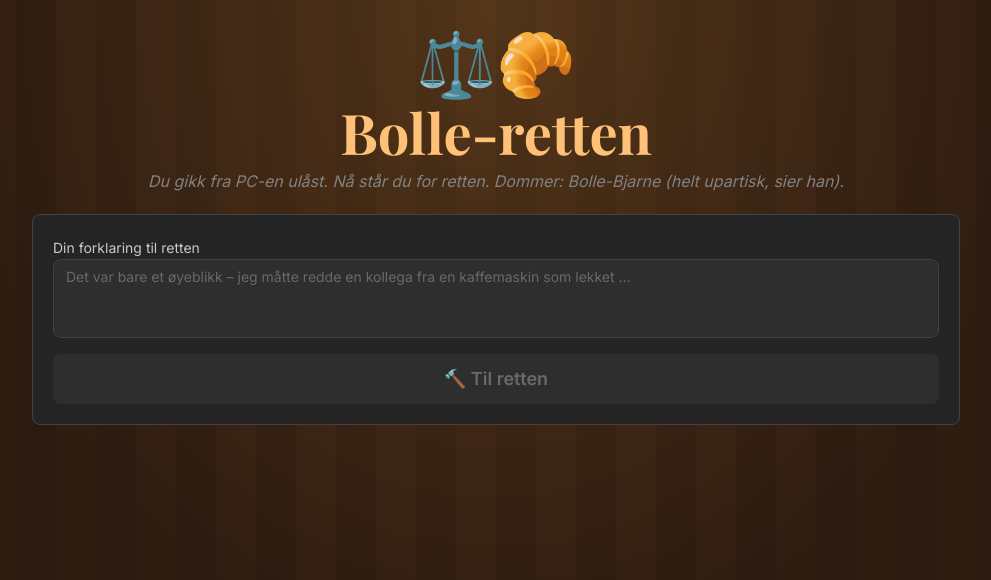
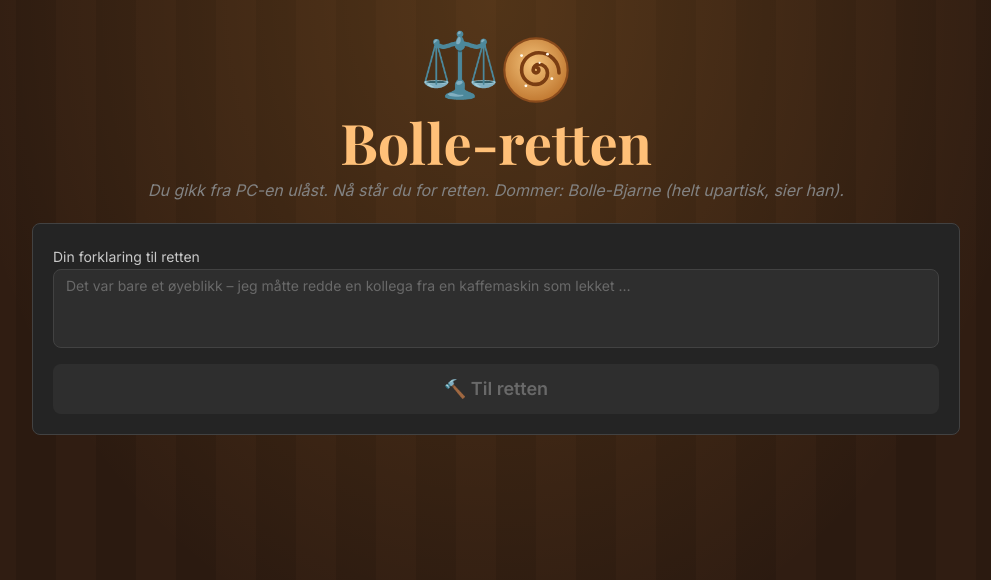
Before and after one commit to skadefryd26/lag3, a React (Vite) app in the folder frontend/: page / in a window 1280 px wide. Shown: the top 580 px of the page, without its empty margins (144-1135 px from the left). Built offline with nearby package versions, Linux system fonts and the light colour scheme.

Commit message:
Bolleregn, kanelbolle og minimumsstraff på 8 boller

```diff
--- /dev/null
+++ b/frontend/src/features/rettssal/components/BolleRegn.tsx
@@ -0,0 +1,39 @@
+import { useMemo } from "react";
+
+const bolleTyper = ["🥐", "🥯", "🍩", "🧁", "🥖", "☕"];
+
+export function BolleRegn({ antall }: { antall: number }) {
+  const boller = useMemo(
+    () =>
+      Array.from({ length: Math.min(Math.max(antall, 20), 120) }, (_, i) => ({
+        id: i,
+        ikon: bolleTyper[Math.floor(Math.random() * bolleTyper.length)],
+        left: Math.random() * 100,
+        delay: 1.6 + Math.random() * 2.5,
+        duration: 2.5 + Math.random() * 2.5,
+        size: 24 + Math.random() * 32,
+        spin: (Math.random() < 0.5 ? -1 : 1) * (180 + Math.random() * 540),
+      })),
+    [antall],
+  );
+
+  return (
+    <div className="bolleregn" aria-hidden>
+      {boller.map((b) => (
+        <span
+          key={b.id}
+          className="bolle"
+          style={{
+            left: `${b.left}vw`,
+            fontSize: b.size,
+            animationDelay: `${b.delay}s`,
+            animationDuration: `${b.duration}s`,
+            ["--spin" as string]: `${b.spin}deg`,
+          }}
+        >
+          {b.ikon}
+        </span>
+      ))}
+    </div>
+  );
+}
--- /dev/null
+++ b/frontend/src/features/rettssal/components/Kanelbolle.tsx
@@ -0,0 +1,27 @@
+export function Kanelbolle({ size = 64 }: { size?: number }) {
+  return (
+    <svg width={size} height={size} viewBox="0 0 100 100" role="img" aria-label="kanelbolle" style={{ verticalAlign: "middle" }}>
+      <defs>
+        <radialGradient id="deig" cx="45%" cy="40%" r="60%">
+          <stop offset="0%" stopColor="#f3c27a" />
+          <stop offset="100%" stopColor="#c27a32" />
+        </radialGradient>
+      </defs>
+      <circle cx="50" cy="50" r="44" fill="url(#deig)" stroke="#8a4b1c" strokeWidth="3" />
+      <path
+        d="M50 50 m0 -4 a4 4 0 1 1 -4 4 a8 8 0 0 1 8 -8 a12 12 0 0 1 12 12 a16 16 0 0 1 -16 16 a20 20 0 0 1 -20 -20 a24 24 0 0 1 24 -24 a28 28 0 0 1 28 28"
+        fill="none"
+        stroke="#7a3d12"
+        strokeWidth="5"
+        strokeLinecap="round"
+      />
+      <g fill="#fff8ec">
+        <circle cx="30" cy="30" r="2" />
+        <circle cx="66" cy="28" r="2" />
+        <circle cx="72" cy="62" r="2" />
+        <circle cx="36" cy="72" r="2" />
+        <circle cx="55" cy="40" r="1.6" />
+      </g>
+    </svg>
+  );
+}
--- a/frontend/src/features/rettssal/components/Rettssal.tsx
+++ b/frontend/src/features/rettssal/components/Rettssal.tsx
@@ -1,6 +1,8 @@
 import { useEffect, useState } from "react";
 import { Alert, Avatar, Button, Container, Group, Paper, Stack, Text, Textarea, Title } from "@mantine/core";
 import { useRettssak } from "../api/rettssakApi";
+import { BolleRegn } from "./BolleRegn";
+import { Kanelbolle } from "./Kanelbolle";
 
 const venteTekster = [
   "Bolle-Bjarne henter kaffe …",
@@ -39,7 +41,7 @@ export function Rettssal() {
     <Container size="md" py="xl">
       <Stack gap="lg">
         <Stack gap={0} align="center">
-          <Text size="64px">⚖️🥐</Text>
+          <Text size="64px">⚖️<Kanelbolle size={72} /></Text>
           <Title order={1} size="56px" ta="center" c="orange.3">Bolle-retten</Title>
           <Text c="dimmed" ta="center" fs="italic">
             Du gikk fra PC-en ulåst. Nå står du for retten. Dommer: Bolle-Bjarne (helt upartisk, sier han).
@@ -78,6 +80,7 @@ export function Rettssal() {
 
         {sak.data && (
           <Stack>
+            <BolleRegn key={sak.submittedAt} antall={sak.data.dom.boller} />
             <Innlegg ikon="📜" navn="Aktor" farge="red" tekst={sak.data.aktor} delay={0} />
             <Innlegg ikon="🧑‍💼" navn="Forsvarer" farge="blue" tekst={sak.data.forsvarer} delay={0.6} />
             <Paper p="xl" withBorder className="fade-up" style={{ animationDelay: "1.2s", borderColor: "orange", borderWidth: 3 }}>
@@ -85,7 +88,7 @@ export function Rettssal() {
                 <Avatar size={80} radius="xl" color="orange">☕</Avatar>
                 <Text fw={900} size="xl" c="orange.3">Bolle-Bjarne avsier dom</Text>
                 <Text className="stamp" fw={900} c="orange.4" style={{ fontSize: 72, animationDelay: "1.6s", fontFamily: "'Playfair Display', serif" }}>
-                  {sak.data.dom.boller} 🥐
+                  {sak.data.dom.boller} <Kanelbolle size={64} />
                 </Text>
                 <Text size="sm" c="dimmed">boller skal leveres til Bolle-Bjarne innen fredag</Text>
                 <Text ta="center" style={{ whiteSpace: "pre-wrap" }}>{sak.data.dom.begrunnelse}</Text>
--- a/frontend/src/styles.css
+++ b/frontend/src/styles.css
@@ -24,3 +24,11 @@ body {
 .fade-up { animation: fadeUp 0.6s ease-out both; }
 .bounce { display: inline-block; animation: bounce 1s ease-in-out infinite; }
 .stamp { animation: stamp 0.7s cubic-bezier(.2,1.6,.4,1) both; }
+
+@keyframes bolleFall {
+  0% { opacity: 1; transform: translateY(-10vh) rotate(0deg); }
+  100% { opacity: 0.9; transform: translateY(110vh) rotate(var(--spin)); }
+}
+
+.bolleregn { position: fixed; inset: 0; pointer-events: none; overflow: hidden; z-index: 1000; }
+.bolle { position: absolute; top: 0; opacity: 0; animation-name: bolleFall; animation-timing-function: ease-in; animation-fill-mode: both; }
```
Also changed, not shown: 2 other files (tests, documents, lock files or other folders).
